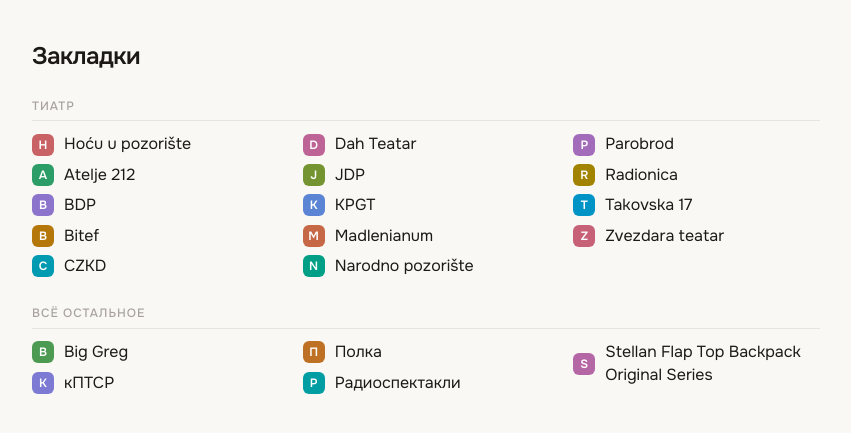
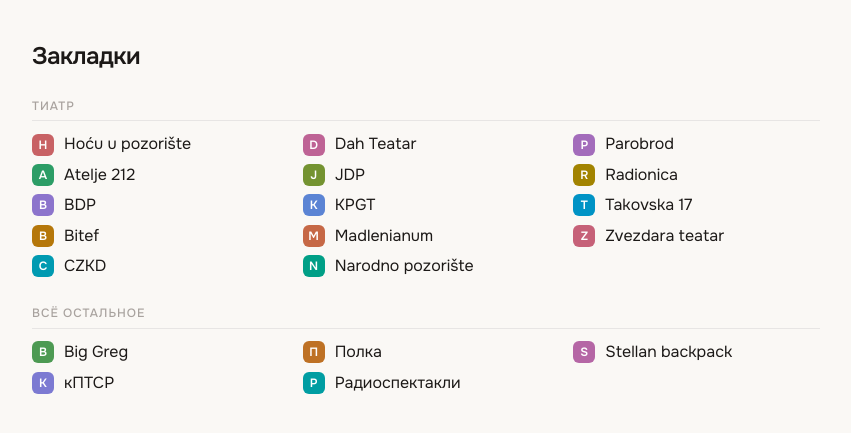
Before and after one commit to mitenka/links, a Jekyll site: the page built from index.md, in a window 1280 px wide. Shown: the top 433 px of the page, without its empty margins (214-1065 px from the left). Built offline with Jekyll 4.4.1, drawn with Linux system fonts in a browser that asks for light colours.

Commit message:
Tidy bookmark label for the Stellan backpack link

```diff
--- a/index.md
+++ b/index.md
@@ -33,4 +33,4 @@ title: Закладки
 - [кПТСР](https://club.olgareinholdt.ru/wpm/rabota-s-kptsr/instruktsiya-po-primeneniyu-paketa-dlya-prorabotki-kptsr-i-detskih-travm/)
 - [Полка](https://polka.academy/)
 - [Радиоспектакли](https://rutracker.org/forum/viewforum.php?f=574)
-- [Stellan Flap Top Backpack Original Series](https://ucon-acrobatics.com/en-ie/products/stellan-flap-top-backpack-original-series?variant=53248975831307)
+- [Stellan backpack](https://ucon-acrobatics.com/en-ie/products/stellan-flap-top-backpack-original-series?variant=53248975831307)
```
